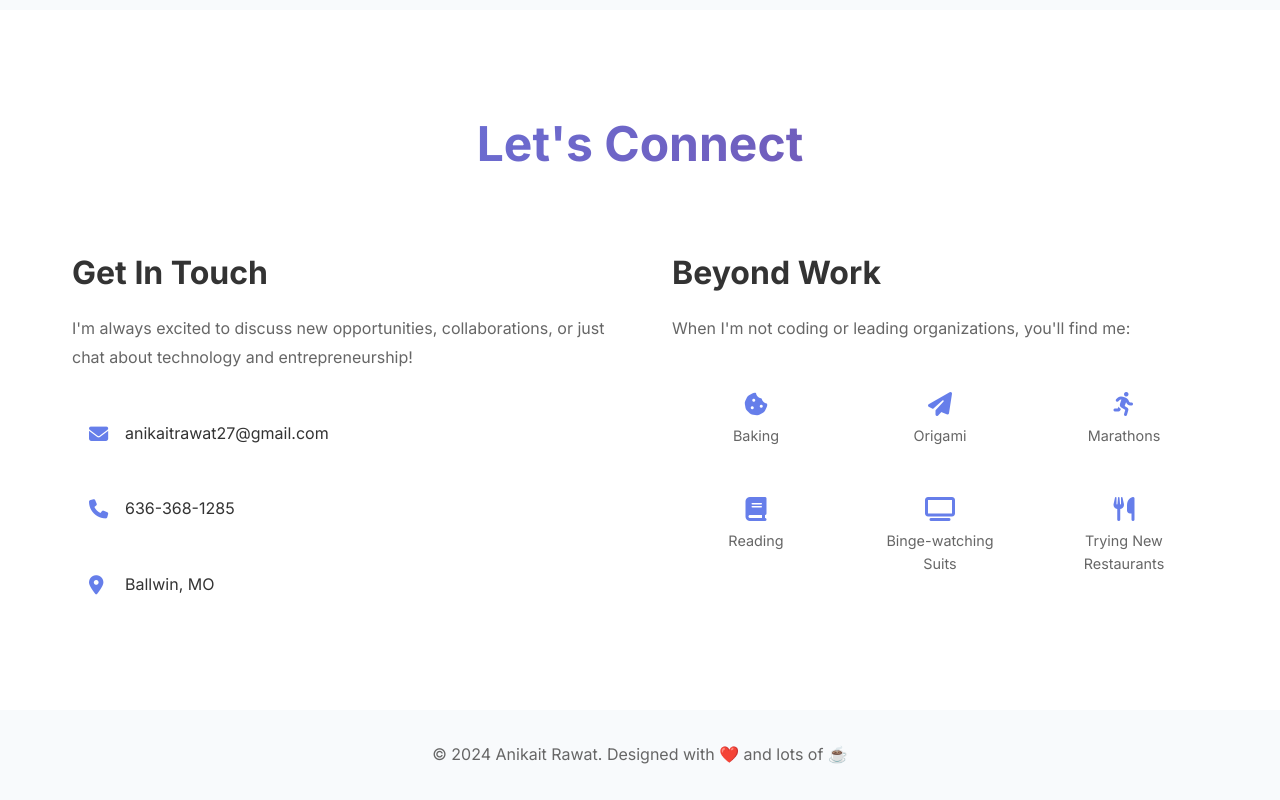
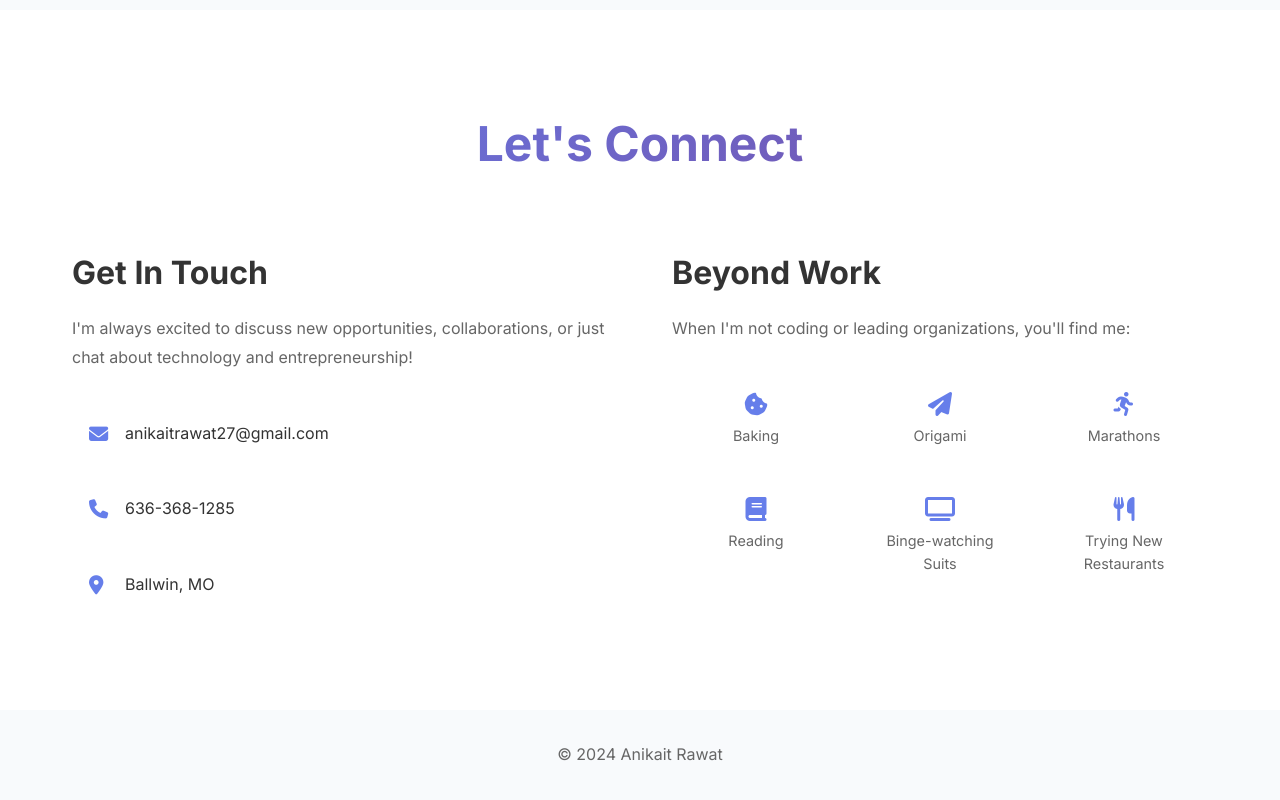
Before and after one commit to anushka278/anikait-portfolio, a plain HTML site: page index.html in a window 1280 px wide. Shown: the part 4101-4901 px from the top of the page. Drawn offline with nearby package versions, Linux system fonts and the light colour scheme.

Commit message:
Clean up footer - remove design attribution text

```diff
--- a/index.html
+++ b/index.html
@@ -326,7 +326,7 @@
     <!-- Footer -->
     <footer class="footer">
         <div class="container">
-            <p>&copy; 2024 Anikait Rawat. Designed with ❤️ and lots of ☕</p>
+            <p>&copy; 2024 Anikait Rawat</p>
         </div>
     </footer>
 
```
